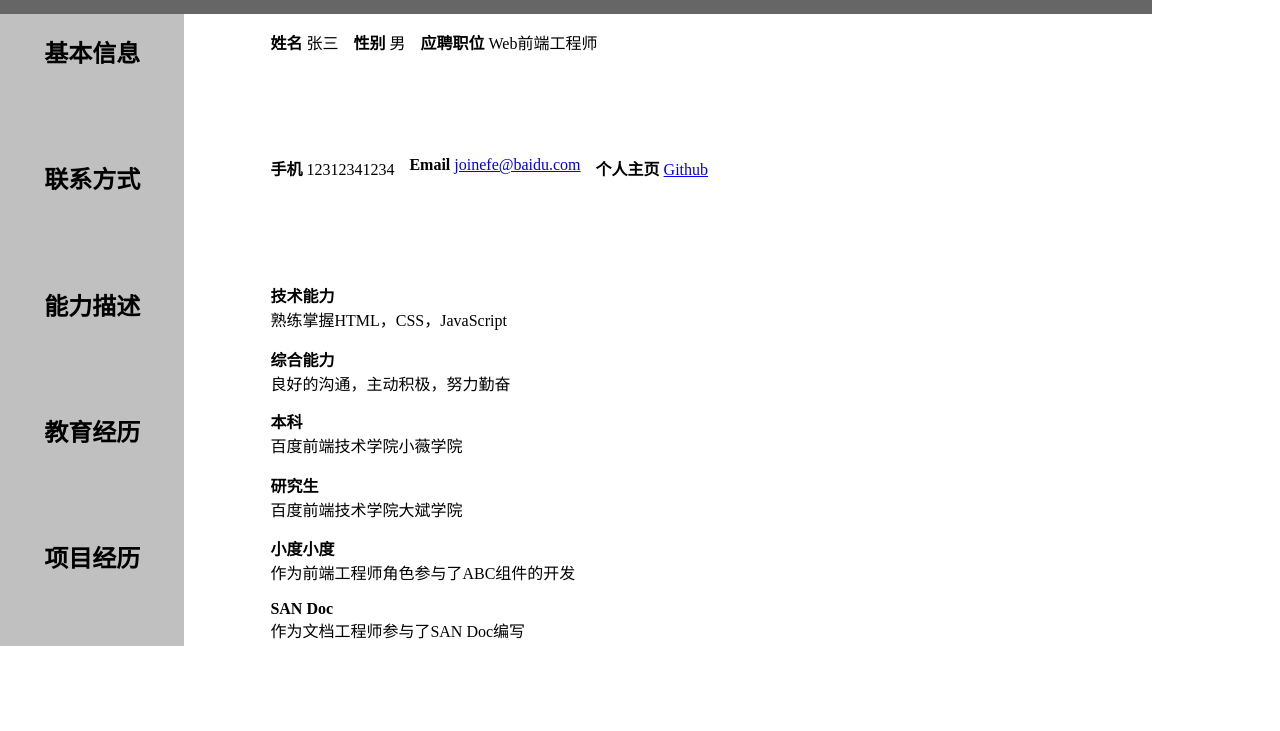
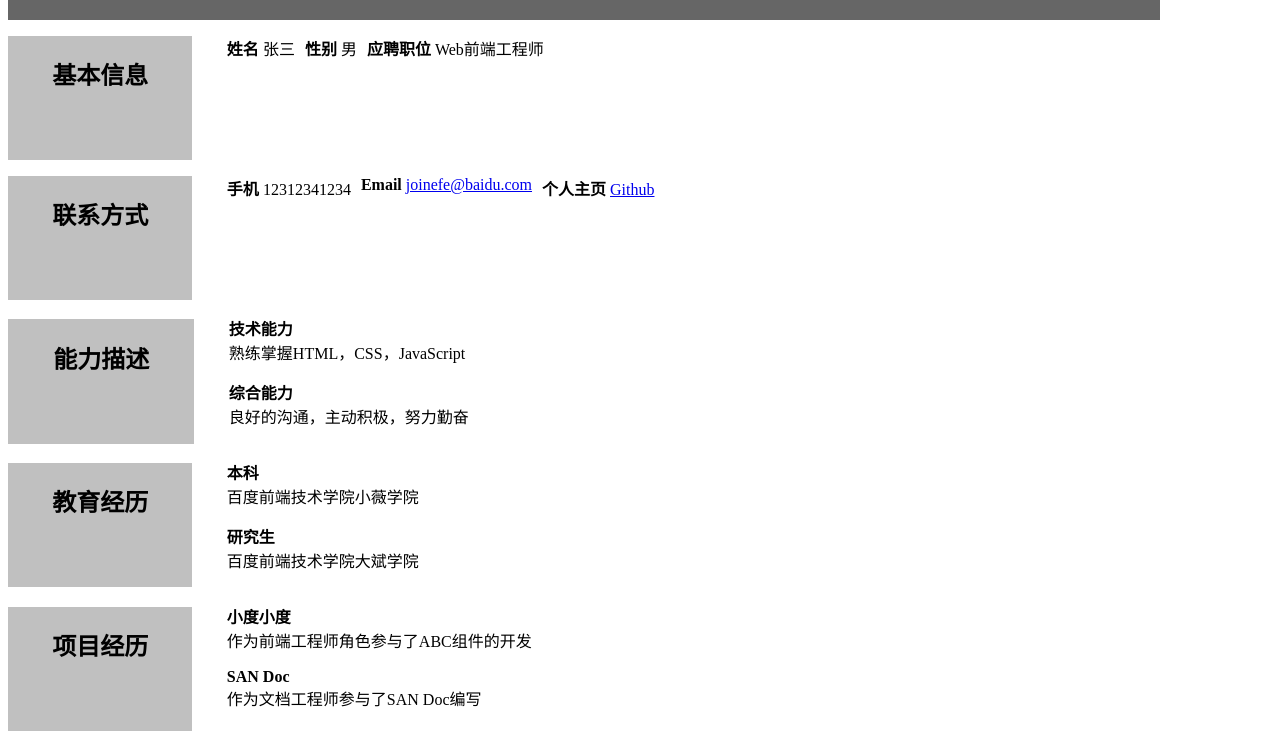
Before and after one commit to binProg/resume, a plain HTML site: page resume.html in a window 1280 px wide. Shown: the part 90-821 px from the top of the page. Before the commit the page ends 800 px from the top, so only its background shows below. Drawn offline with Linux system fonts and the light colour scheme.

Commit message:
最终版

```diff
--- a/css/style_1.css
+++ b/css/style_1.css
@@ -8,7 +8,6 @@ ol{
     list-style-type: none;
 }
 
-.details li{
-    padding-left: 0;
-    margin-left: 0;
+.container{
+    padding: 0;
 }
--- a/css/style_3.css
+++ b/css/style_3.css
@@ -1,7 +1,5 @@
 body{
     width: 90%;
-    margin: 0;
-    padding: 0;
 }
 
 .header{
@@ -12,28 +10,66 @@ body{
 }
 
 h1{
-    font-size: 26px;
+    font-size: 20px;
     padding-top: 25px;
     padding-bottom: 25px;
-    padding-left: 16px;
+    padding-left: 10px;
 }
 
-.subtitle{
+.basic_info{
+    margin-top: 0px;
     background-color: #C0C0C0;
     float: left;
-    margin-right: 4%;
+    margin-right: 3%;
     width: 16%;
     height: 15.8%;
     text-align: center;
 }
 
-.details{
-    float: right;
-    width: 80%;
+.contact{
+    margin-top: 0px;
+    background-color: #C0C0C0;
+    float: left;
+    margin-right: 3%;
+    width: 16%;
     height: 15.8%;
+    text-align: center;
 }
 
+.ability{
+    margin-top: 3px;
+    background-color: #C0C0C0;
+    float: left;
+    margin-right: 3%;
+    width: 16%;
+    height: 15.8%;
+    border: 1px solid transparent;
+    text-align: center;
+}
 
+.education{
+    margin-top: 3px;
+    background-color: #C0C0C0;
+    float: left;
+    margin-right: 3%;
+    width: 16%;
+    height: 15.8%;
+    text-align: center;
+}
+
+.project{
+    margin-top: 3px;
+    background-color: #C0C0C0;
+    float: left;
+    margin-right: 3%;
+    width: 16%;
+    height: 15.8%;
+    text-align: center;
+}
+
+.clearfix{
+    clear: both;
+}
 
 ul,ol{
     list-style: none;
@@ -41,5 +77,5 @@ ul,ol{
 
 ul li{
     float: left;
-    margin-right: 15px;
+    margin-right: 10px;
 }
--- a/resume.html
+++ b/resume.html
@@ -11,35 +11,32 @@
 
         <div class="container">
 
-        <div class="info">
-            <div class="subtitle"><h2>基本信息</h2></div>
-            <div class="details">
+        <div>
+            <div class="basic_info"><h2>基本信息</h2></div>
                <ul>
                 <li><b>姓名</b>&nbsp;张三</li>
                 <li><b>性别</b>&nbsp;男</li>
                 <li><b>应聘职位</b>&nbsp;Web前端工程师</li>
               </ul>
         </div>
-        </div>
 
         <br>
+        <div class="clearfix"></div>
 
-        <div class="info">
-            <div class="subtitle"><h2>联系方式</h2></div>
-            <div class="details">
+        <div>
+            <div class="contact"><h2>联系方式</h2></div>
             <ul>
                 <li><b>手机</b>&nbsp;12312341234</li>
                 <li><b>Email</b>&nbsp;<a href="mailto:joinefe@baidu.com">joinefe@baidu.com</a></li>
                 <li><b>个人主页</b>&nbsp;<a href="https://github.com/binProg">Github</a></li>
             </ul>
         </div>
-        </div>
 
         <br>
+        <div class="clearfix"></div>
 
-        <div class="info">
-                <div class="subtitle"><h2>能力描述</h2></div>
-                <div class="details">
+        <div>
+                <div class="ability"><h2>能力描述</h2></div>
                     <ol>
                         <li><b>技术能力</b></li>
                         <li>熟练掌握HTML，CSS，JavaScript</li>
@@ -50,11 +47,11 @@
                         <li>良好的沟通，主动积极，努力勤奋</li>
                     </ol>
         </div>
-        </div>
 
-        <div class="info">
-                <div class="subtitle"><h2>教育经历</h2></div>
-                <div class="details">
+        <div class="clearfix"></div>
+
+        <div>
+                <div class="education"><h2>教育经历</h2></div>
                     <ol>
                         <li><b>本科</b></li>
                         <li>百度前端技术学院小薇学院</li>
@@ -65,11 +62,11 @@
                         <li>百度前端技术学院大斌学院</li>
                     </ol>
         </div>
-        </div>
 
-        <div class="info">
-                <div class="subtitle"><h2>项目经历</h2></div>
-                <div class="details">
+        <div class="clearfix"></div>
+
+        <div>
+                <div class="project"><h2>项目经历</h2></div>
                     <ol>
                         <li><b>小度小度</b></li>
                         <li>作为前端工程师角色参与了ABC组件的开发</li>
@@ -81,6 +78,5 @@
                     </ol>
         </div>
         </div>
-        </div>
     </body>
 </html>
```
Lines whose indentation alone changed are shown as unchanged.
